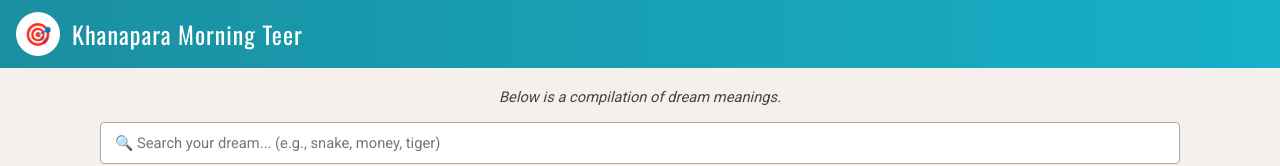
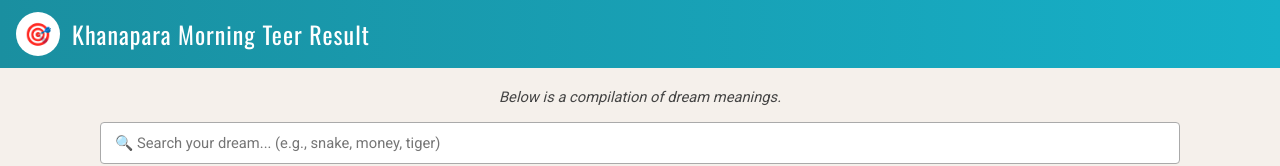
Before and after one commit to abusazid46-tech/japannight, a website: page public/dreams.html in a window 1280 px wide. Shown: the top 166 px of the page. Drawn offline with nearby package versions, Linux system fonts and the light colour scheme; no server answers.

Commit message:
Update dreams.html

```diff
--- a/public/dreams.html
+++ b/public/dreams.html
@@ -164,7 +164,7 @@
     <!-- HEADER -->
     <header class="site-header">
         <a class="logo-icon" href="/">🎯</a>
-        <a href="/"><h1>Khanapara Morning Teer</h1></a>
+        <a href="/"><h1>Khanapara Morning Teer Result</h1></a>
     </header>
 
     <!-- CONTENT -->
```
